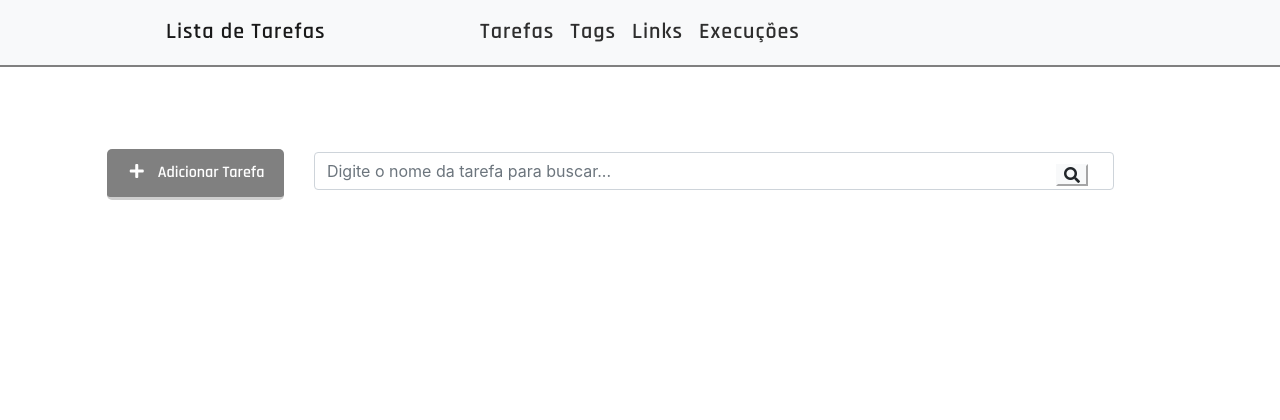
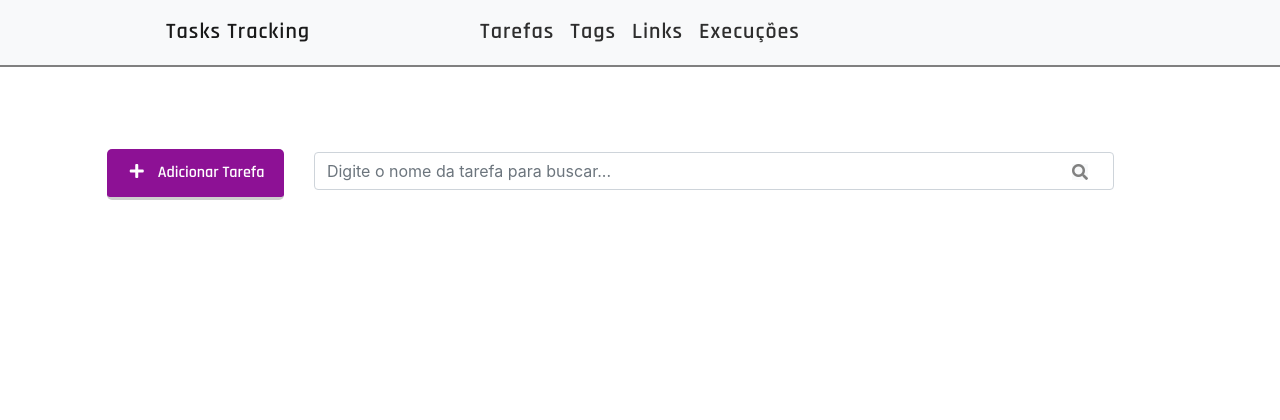
Before and after one commit to labens-ufrn/tasktracking, a Django app: page / in a window 1280 px wide. Shown: the top 420 px of the page. Run offline with Django 3.2, Linux system fonts and the light colour scheme; data that the repository does not hold is empty; some libraries are stand-ins or nearby versions.

Commit message:
Ajustes no botão de pesquisa e de adicionar tarefa Atualização da estrutura da página #27

```diff
--- a/tasktracking/tasks/models.py
+++ b/tasktracking/tasks/models.py
@@ -25,8 +25,8 @@ class Tag(models.Model):
     Args:
         models ([type]): [description]
     """
+    tarefa = models.ForeignKey('Tarefa', on_delete=models.CASCADE, null=True)
     nome = models.CharField(max_length=50)
-    tarefa = models.ForeignKey('Tarefa', on_delete=models.CASCADE, null=True)
 
     def __str__(self):
         return self.nome
--- a/tasktracking/tasks/static/css/styles.css
+++ b/tasktracking/tasks/static/css/styles.css
@@ -54,7 +54,7 @@ a:hover {
 
 .add-div {
     font-family: 'Rajdhani', sans-serif;
-    background-color: #808080;
+    background-color: #8d1195;
     border-bottom: 3px solid #CECECE;
     cursor: pointer;
     display: inline-block;
@@ -87,10 +87,19 @@ a:hover {
 
 .search-div {
     padding: 0;
-    cursor: pointer;
     margin-top: 15px;
     margin-bottom: 15px;
     display: inline-block;
+}
+
+.fas.fa-search.btn-light {
+    color: #808080;
+    padding: 0;
+    cursor: pointer;
+    margin-top: 0px;
+    display: block;
+    border: none;
+    box-sizing: none;
 }
 
 
--- a/tasktracking/tasks/templates/base.html
+++ b/tasktracking/tasks/templates/base.html
@@ -16,7 +16,7 @@
 <body>
     <div class="container-fluid">
         <nav class="navbar navbar-expand-lg navbar-light bg-light">
-            <a class="navbar-brand" href="#">Lista de Tarefas</a>
+            <a class="navbar-brand" href="#">Tasks Tracking</a>
             <button class="navbar-toggler" type="button" data-toggle="collapse" data-target="#navbarSupportedContent" aria-controls="navbarSupportedContent" aria-expanded="false" aria-label="Toggle navigation">
                 <span class="navbar-toggler-icon"></span>
             </button>
--- a/tasktracking/tasks/templates/tasks/index.html
+++ b/tasktracking/tasks/templates/tasks/index.html
@@ -30,7 +30,7 @@
         <a href="{% url 'detalhar_tarefa' tarefa.pk %}"
         <span>{{ tarefa }}</span>
         </a>
-        <span>00:00:00</span>
+
         <div class="tag_text">
           {% for tag in tarefa.tag_set.all %}
             {{ tag }}<span>&nbsp;</span>
```
